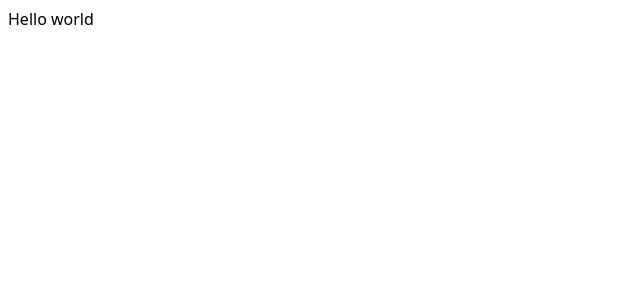
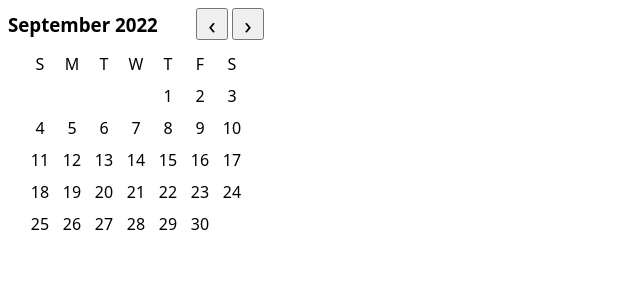
Before and after one commit to TheOmer77/calendar-thingy, a React (Vite) app: page / in a window 1280 px wide. Shown: the top 300 px of the page, without its empty margins (0-640 px from the left). Built offline with nearby package versions, Linux system fonts and the light colour scheme.

Commit message:
Use calendar component in App.tsx

```diff
--- a/src/App.tsx
+++ b/src/App.tsx
@@ -1,7 +1,8 @@
+import Calendar from './components/Calendar';
 import './App.css';
 
 const App = () => {
-  return <div>Hello world</div>;
+  return <Calendar />;
 };
 
 export default App;
```
